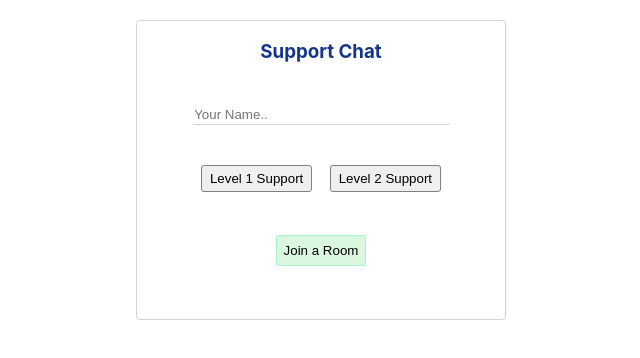
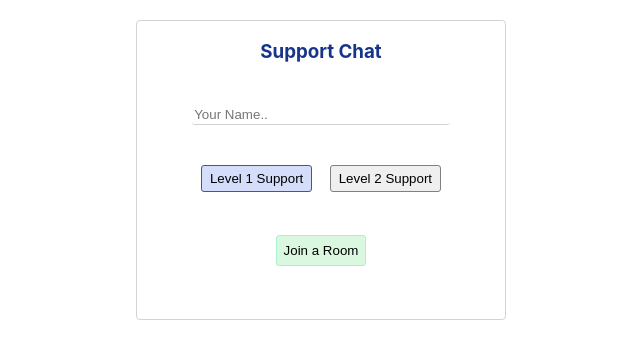
Before and after one commit to Andriy-Lyt/final-project, a React (Create React App) app in the folder client/: page / in a window 1280 px wide. Shown: the top 358 px of the page, without its empty margins (319-959 px from the left). Built offline with nearby package versions, Linux system fonts and the light colour scheme; no server answers.

Commit message:
login page almost done

```diff
--- a/client/src/components/Login.js
+++ b/client/src/components/Login.js
@@ -1,45 +1,21 @@
-import React, {useState, useEffect} from 'react';
+import React, {useState} from 'react';
 import './../styles/App.css';
 import './../styles/Login.css';
 
 function Login({setUsername, setRoom, joinRoom}) {
-  const[btn1Color, setBtn1Color] = useState('');
-  const[btn2Color, setBtn2Color] = useState('');
+  const[currentNumber, setCurrentNumber] = useState(1);
 
-  console.log("rerender");
-
-/*   useEffect(() => {
-    if (activeBtn == 1) {
-      btn1Color = 'btn-blue';
-      btn2Color = '';
-    }
-    if (activeBtn == 2) {
-      btn1Color = '';
-      btn2Color = 'btn-blue';
-    }
-  }, [activeBtn]);
-
- */
-    const onRoomBtnClick = (event) => {
-    const roomNumber =  event.target.value.substring(6, 7);
+  const onRoomBtnClick = (event, roomNumber) => {
 
     localStorage.setItem('room', roomNumber);
     setRoom(roomNumber || '');
 
-    if (roomNumber == 1) {
-      setBtn1Color('btn-blue');
-      setBtn1Color('');
-    }
-    if (roomNumber == 2) {
-      setBtn1Color('');
-      setBtn1Color('btn-blue');
-    }
-
-    console.log("btn1Color: ", btn1Color);
-    console.log("btn2Color: ", btn2Color);
+    setCurrentNumber(roomNumber);
 
   } // closing onRoomBtnClick()
 
+  const btn1Color = currentNumber == 1 ? 'btn-blue' : '';
+  const btn2Color = currentNumber == 2 ? 'btn-blue' : '';
 
   return (
     <div className="login-container">
@@ -54,8 +30,12 @@ function Login({setUsername, setRoom, joinRoom}) {
               }/>
 
             <div className="buttons-div">
-              <input type="button" value="Level 1 Support" className={"level-btn " + /* " btn-blue " */ + {btn1Color}} onClick={onRoomBtnClick} />
-              <input type="button" value="Level 2 Support" className={"level-btn " + {btn2Color}} onClick={onRoomBtnClick} />
+
+              <input type="button" value="Level 1 Support" className={"level-btn " + btn1Color}
+              onClick={(e) => onRoomBtnClick(e, 1)} />
+
+              <input type="button" value="Level 2 Support" className={"level-btn " + btn2Color}
+              onClick={(e) => onRoomBtnClick(e, 2)} />
             </div>
 
           <button id="join-btn" className="btn-green" onClick={joinRoom}>Join a Room</button>
--- a/client/src/styles/App.css
+++ b/client/src/styles/App.css
@@ -56,7 +56,9 @@ button:active{
   border: 1px solid var(--mblue);
   background-color: var(--lblue);
 }
-.btn-blue:hover{
+
+/* .btn-blue:hover{
   background-color: var(--mblue);
   border: 1px solid var(--dgreen);
 }
+ */
--- a/client/src/styles/index.css
+++ b/client/src/styles/index.css
@@ -22,7 +22,7 @@ code {
 */
 :root {
   --font-color: #3c3d41;
-  --lblue: #c2d2fd;
+  --lblue: #d4defa;
   --mblue: #3457b6;
   --dblue: #16358a;
   --slgreen:  #d9f8df;
```
